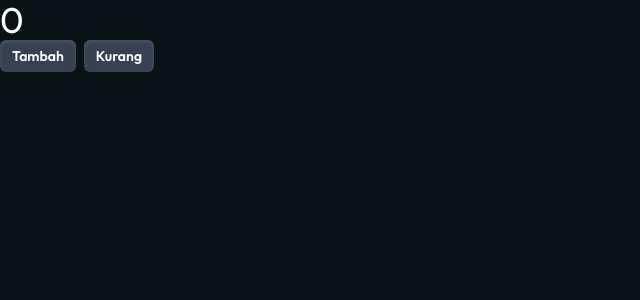
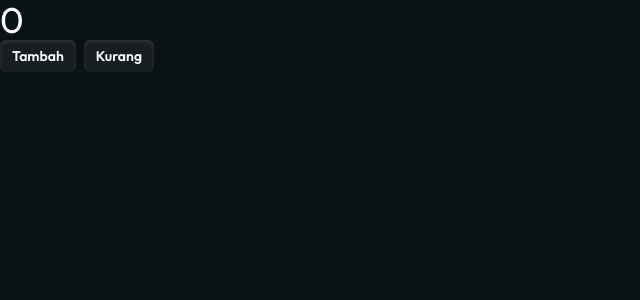
Before and after one commit to yogyy/redux-, a React (Vite) app: page / in a window 1280 px wide. Shown: the top 300 px of the page, without its empty margins (0-640 px from the left). Built offline with nearby package versions, Linux system fonts and the light colour scheme.

Commit message:
chore: update css
add schema to dark

```diff
--- a/src/index.css
+++ b/src/index.css
@@ -2,6 +2,10 @@
 @tailwind base;
 @tailwind components;
 @tailwind utilities;
+
+html {
+  color-scheme: dark;
+}
 
 body {
   font-family: "Outfit", sans-serif;
@@ -24,6 +28,6 @@ input[type="number"]::-webkit-outer-spin-button {
 
 @layer components {
   button {
-    @apply inline-flex items-center gap-2 rounded-md bg-gray-700 px-3 py-1.5 text-sm font-semibold text-white shadow-inner shadow-white/10 focus:outline-none data-[hover]:bg-gray-600 data-[open]:bg-gray-700 data-[focus]:outline-1 data-[focus]:outline-white;
+    @apply inline-flex items-center gap-2 rounded-md bg-white/5 px-3 py-1.5 text-sm font-semibold text-white shadow-inner shadow-white/10 focus:outline-none disabled:cursor-not-allowed disabled:bg-rose-600/70 data-[hover]:bg-gray-600 data-[open]:bg-gray-700 data-[focus]:outline-1 data-[focus]:outline-white;
   }
 }
```
